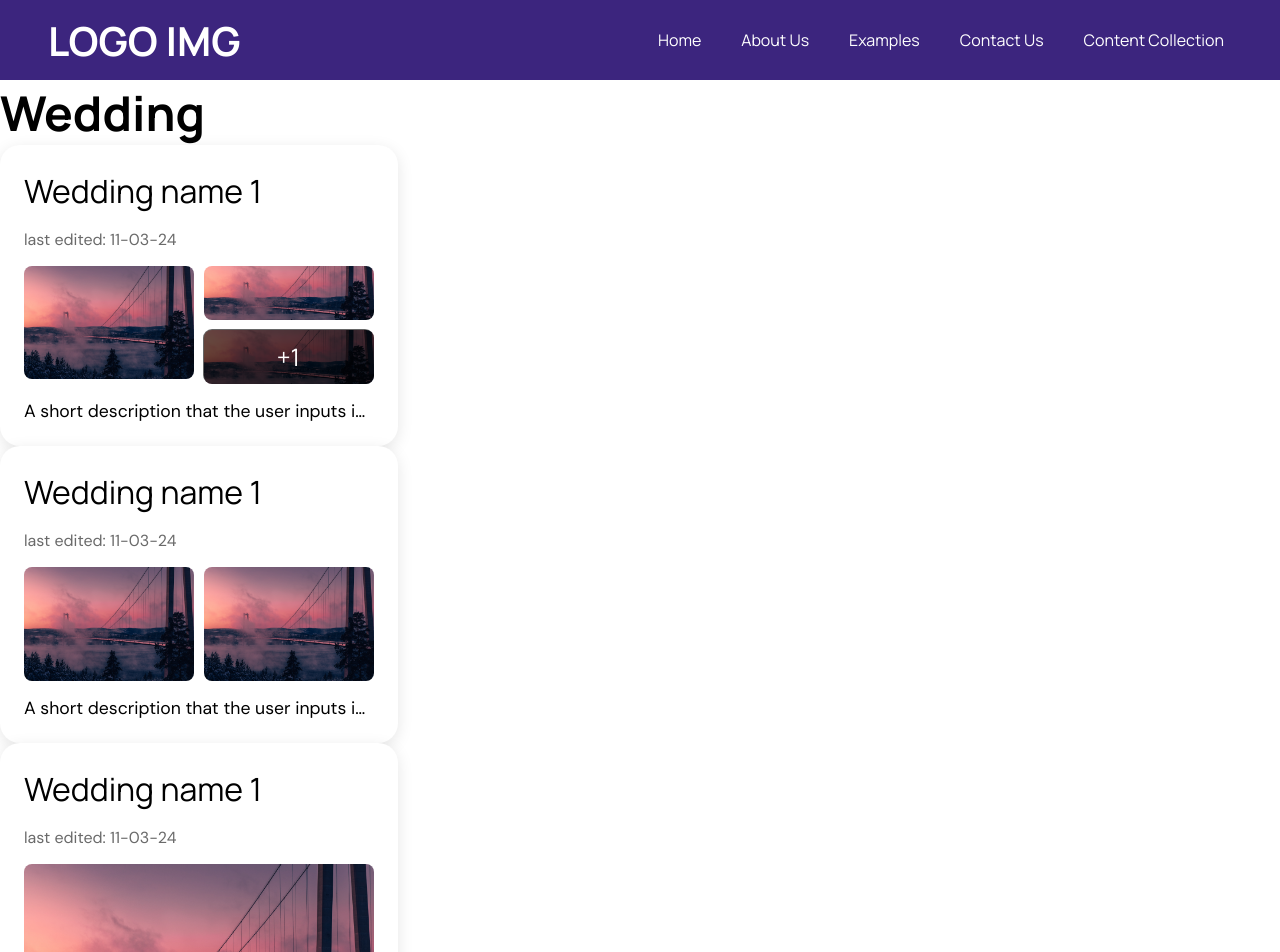
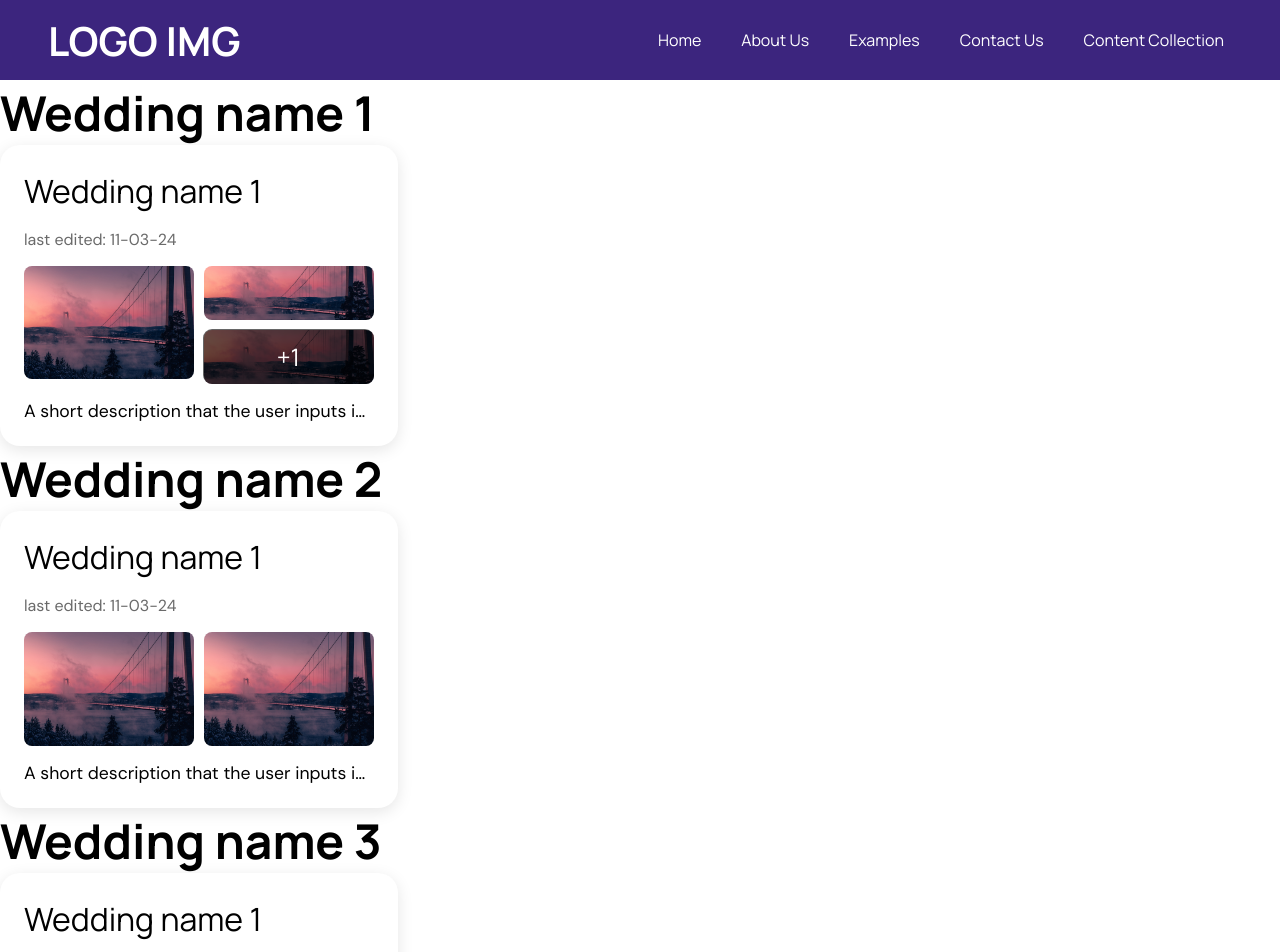
Before and after one commit to include-davis/Include-CMS, a Next.js app: page /content-collection in a window 1280 px wide. Shown: the top 952 px of the page. Built offline with nearby package versions, Linux system fonts and the light colour scheme.

Commit message:
changed functionality to fit data better

```diff
--- a/app/(pages)/content-collection/_component/CollectionCard/CollectionCard.tsx
+++ b/app/(pages)/content-collection/_component/CollectionCard/CollectionCard.tsx
@@ -1,12 +1,10 @@
 'use client';
 import styles from './CollectionCard.module.scss';
-import Image from 'next/image';
 import MediaPreview from './MediaPreview';
 
 interface CollectionCardProps {
   images: string[];
 }
-
 
 export default function CollectionCard({ images }: CollectionCardProps) {
   return (
--- a/app/(pages)/content-collection/_component/CollectionCard/MediaPreview.tsx
+++ b/app/(pages)/content-collection/_component/CollectionCard/MediaPreview.tsx
@@ -1,4 +1,5 @@
 import React from 'react';
+import Image from 'next/image';
 import styles from './MediaPreview.module.scss';
 
 interface MediaPreviewProps {
@@ -21,12 +22,17 @@ const MediaPreview: React.FC<MediaPreviewProps> = ({ images }) => {
   return (
     <div className={`${styles.mediaPreview} ${determineGridClass()}`}>
       {images.slice(0, 3).map((image, index) => (
-        <img key={index} src={image} alt={`Image ${index + 1}`} style={index > 0 ? { zIndex: 0} : undefined} />
+        <Image
+          key={index}
+          src={image}
+          alt={`Image ${index + 1}`}
+          style={index > 0 ? { zIndex: 0 } : undefined}
+          width="100"
+          height="100"
+        />
       ))}
       {images.length > 3 && (
-        <div className={styles.additionalImages}>
-          {images.length - 3}
-        </div>
+        <div className={styles.additionalImages}>{images.length - 3}</div>
       )}
     </div>
   );
--- a/app/(pages)/content-collection/page.jsx
+++ /dev/null
@@ -1,42 +0,0 @@
-// import CollectionCard from "./_component/CollectionCard/CollectionCard";
-// import MediaCardPlaceholder from "./_component/CollectionCard/MediaCard";
-// import PreviwCardPlaceholder from "./_component/CollectionCard/PreviewCard";
-// export default function Home() {
-//   return (
-//     <main>
-//       <h1>Wedding</h1>
-//       <CollectionCard />
-//       <MediaCardPlaceholder />
-//       <PreviwCardPlaceholder />
-//     </main>
-//   );
-// }
-import React from "react";
-import CollectionCard from "./_component/CollectionCard/CollectionCard";
-
-export default function Home() {
-  const images = [
-    "/index/city.jpg",
-    "/index/city.jpg",
-    "/index/city.jpg",
-    "/index/city.jpg",
-  ];
-  const images2 = [
-    "/index/city.jpg",
-    "/index/city.jpg",
-  ];
-  const images3 = [
-    "/index/city.jpg",
-  ];
-
-  return (
-    <main>
-      <h1>Wedding</h1>
-      <CollectionCard images={images} />
-      <CollectionCard images={images2} />
-      <CollectionCard images={images3} />
-      {/* <MediaCardPlaceholder />
-      <PreviewCardPlaceholder /> */}
-    </main>
-  );
-}
--- /dev/null
+++ b/app/(pages)/content-collection/page.tsx
@@ -0,0 +1,47 @@
+// import CollectionCard from "./_component/CollectionCard/CollectionCard";
+// import MediaCardPlaceholder from "./_component/CollectionCard/MediaCard";
+// import PreviwCardPlaceholder from "./_component/CollectionCard/PreviewCard";
+// export default function Home() {
+//   return (
+//     <main>
+//       <h1>Wedding</h1>
+//       <CollectionCard />
+//       <MediaCardPlaceholder />
+//       <PreviwCardPlaceholder />
+//     </main>
+//   );
+// }
+import CollectionCard from './_component/CollectionCard/CollectionCard';
+
+export default function Home() {
+  const collections = [
+    {
+      name: 'Wedding name 1',
+      images: [
+        '/index/city.jpg',
+        '/index/city.jpg',
+        '/index/city.jpg',
+        '/index/city.jpg',
+      ],
+    },
+    {
+      name: 'Wedding name 2',
+      images: ['/index/city.jpg', '/index/city.jpg'],
+    },
+    {
+      name: 'Wedding name 3',
+      images: ['/index/city.jpg'],
+    },
+  ];
+
+  return (
+    <main>
+      {collections.map((collection, index) => (
+        <div key={index}>
+          <h1>{collection.name}</h1>
+          <CollectionCard images={collection.images} />
+        </div>
+      ))}
+    </main>
+  );
+}
```
Lines whose indentation alone changed are shown as unchanged.
